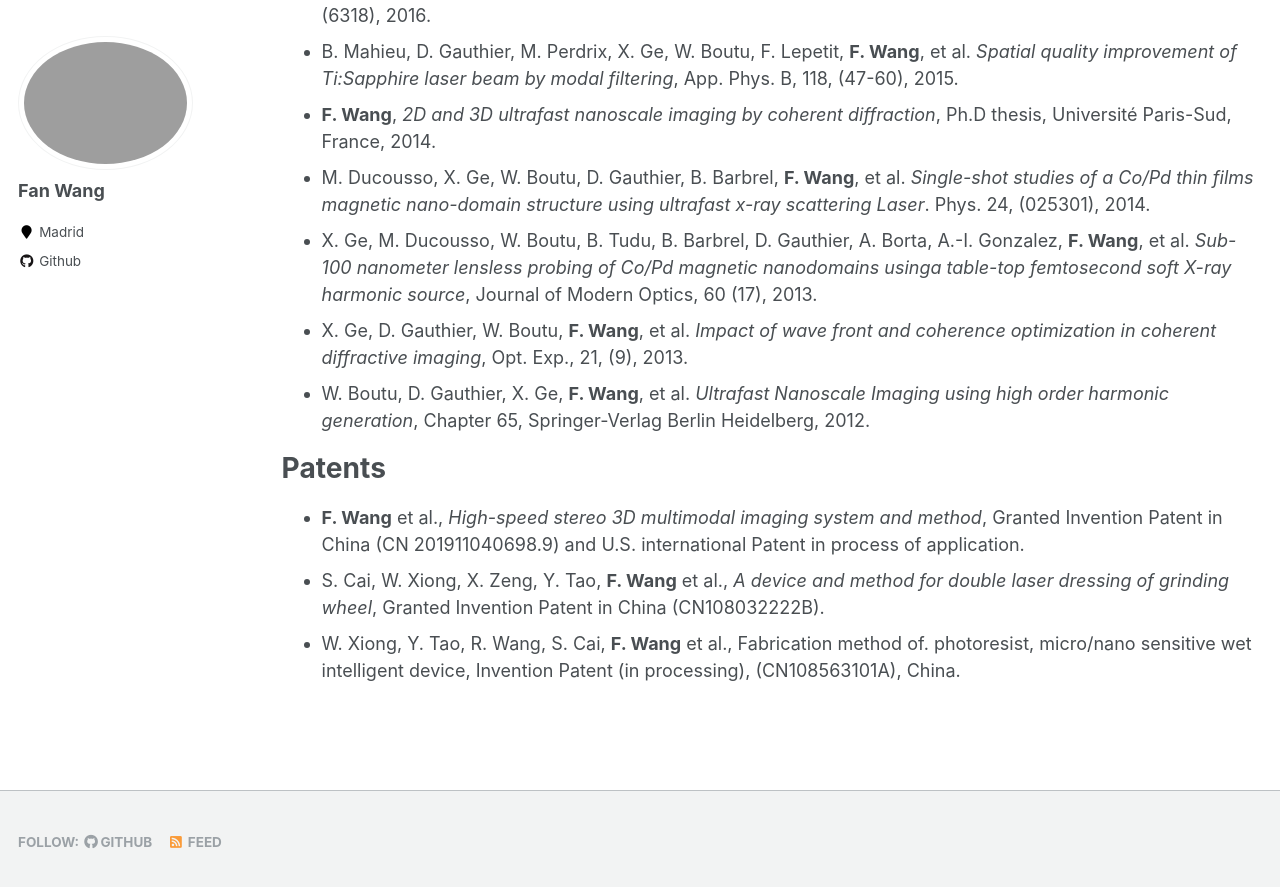
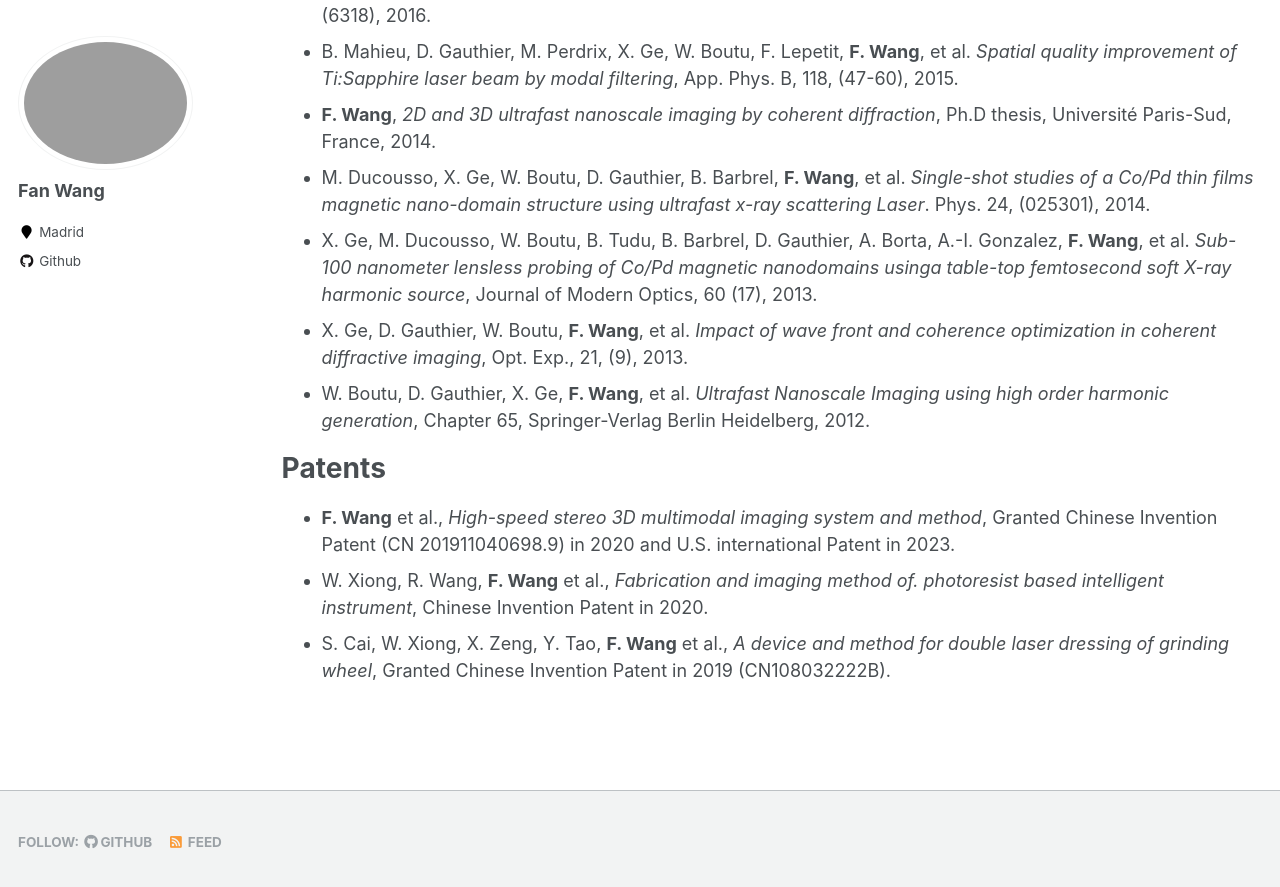
Before and after one commit to fanwangfang/fanwangfang.github.io, a Jekyll site: the page built from _pages/publications.md, in a window 1280 px wide and 900 px high, scrolled down 810 px. Shown: the top 887 px of the window. Built offline with Jekyll 4.4.1, drawn with Linux system fonts in a browser that asks for light colours.

Commit message:
Update publications.md

```diff
--- a/_pages/publications.md
+++ b/_pages/publications.md
@@ -26,6 +26,6 @@ author_profile: true
 Patents
 ===
 
-- **F. Wang** et al., *High-speed stereo 3D multimodal imaging system and method*, Granted Invention Patent in China (CN 201911040698.9) and U.S. international Patent in process of application.
-- S. Cai, W. Xiong, X. Zeng, Y. Tao, **F. Wang** et al., *A device and method for double laser dressing of grinding wheel*, Granted Invention Patent in China (CN108032222B).
-- W. Xiong, Y. Tao, R. Wang, S. Cai, **F. Wang** et al., Fabrication method of. photoresist, micro/nano sensitive wet intelligent device, Invention Patent (in processing), (CN108563101A), China.
+- **F. Wang** et al., *High-speed stereo 3D multimodal imaging system and method*, Granted Chinese Invention Patent (CN 201911040698.9) in 2020 and U.S. international Patent in 2023.
+- W. Xiong, R. Wang, **F. Wang** et al., *Fabrication and imaging method of. photoresist based intelligent instrument*, Chinese Invention Patent in 2020.
+- S. Cai, W. Xiong, X. Zeng, Y. Tao, **F. Wang** et al., *A device and method for double laser dressing of grinding wheel*, Granted Chinese Invention Patent in 2019 (CN108032222B).
```
